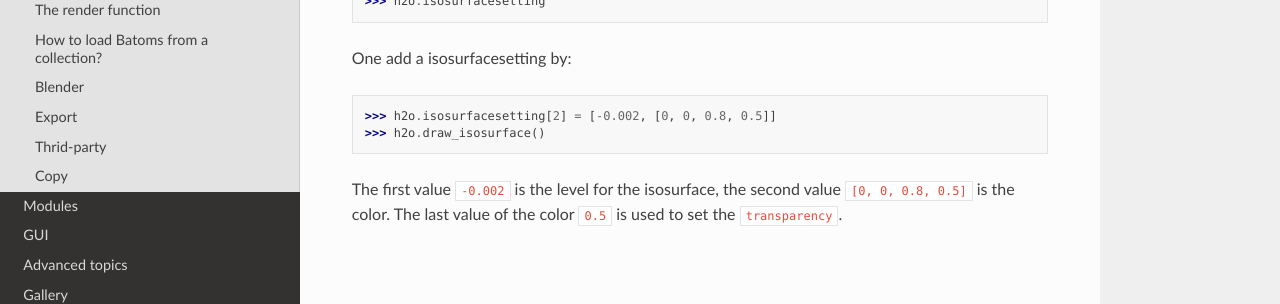
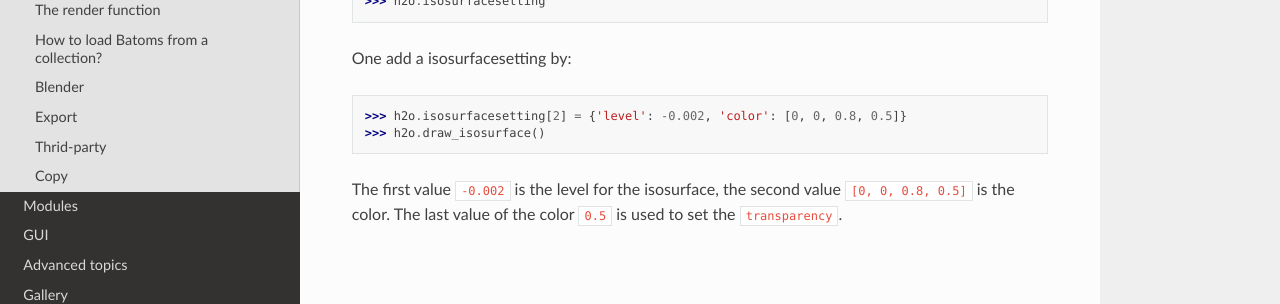
Before and after one commit to beautiful-atoms/beautiful-atoms-docs, a Sphinx documentation site: the page built from docs/source/tutorial/volumetric.rst, in a window 1280 px wide and 1302 px high. Shown: the part 467-771 px from the top of the window. Built offline with Sphinx 7.4.7 and the Read the Docs theme 2.0.0, drawn with Linux system fonts in a browser that asks for light colours.

Commit message:
fix __setitem__

```diff
--- a/docs/source/_static/gallery_c60.py
+++ b/docs/source/_static/gallery_c60.py
@@ -14,7 +14,7 @@ c60.bondsetting[('C', 'C')].type = '0'
 x = Batoms('x', {'X':[pos]})
 c60 = c60 + x
 # add bond `X-C`, and set polyhedra to True
-c60.bondsetting[('X', 'C')] = [0, 10, 2, True]
+c60.bondsetting[('X', 'C')] = {'species1': 'X', 'species2': 'C', 'min': 0, 'max': 10, 'search': 2, 'polyhedra': True}
 c60.polyhedrasetting['X'].color = [0.4, 0.4, 0, 1.0]
 c60.model_type = 1
 # # draw polyhedral model manually and not show the edge
--- a/docs/source/_static/volume_h2o.py
+++ b/docs/source/_static/volume_h2o.py
@@ -2,6 +2,6 @@ from ase.io.cube import read_cube_data
 from batoms import Batoms
 volume, atoms = read_cube_data('docs/source/_static/datas/h2o-homo.cube')
 h2o = Batoms('h2o', atoms = atoms, volume = volume, draw = False)
-h2o.isosurfacesetting[1] = [0.002, [1, 1, 0, 0.5]]
-h2o.isosurfacesetting[2] = [-0.002, [0, 0, 0.8, 0.5]]
+h2o.isosurfacesetting[1] = {'level': 0.002, 'color': [1, 1, 0, 0.5]}
+h2o.isosurfacesetting[2] = {'level': -0.002, 'color': [0, 0, 0.8, 0.5]}
 h2o.draw_isosurface()
--- a/docs/source/advanced/cavity.rst
+++ b/docs/source/advanced/cavity.rst
@@ -44,7 +44,7 @@ In order to represent the cavity by a polyhedral model, we add a ghost site (spe
 >>> x = Batoms('x', {'X':[pos]})
 >>> c60 = c60 + x
 >>> # add bond ()`X', 'C`), and set polyhedra to True
->>> c60.bondsetting[('X', 'C')] = [0, 10, 2, True]
+>>> c60.bondsetting[('X', 'C')] = {'species1': 'X', 'species2': 'C', 'min': 0, 'max': 10, 'search': 2, 'polyhedra': True}
 >>> c60.polyhedrasetting['X'].color = [0.4, 0.4, 0, 1.0]
 >>> c60.model_type = 1
 >>> # draw polyhedral model manually and not show the edge
--- a/docs/source/tutorial/volumetric.rst
+++ b/docs/source/tutorial/volumetric.rst
@@ -19,7 +19,7 @@ You can print the default isosurfacesetting by:
 
 One add a isosurfacesetting by:
 
->>> h2o.isosurfacesetting[2] = [-0.002, [0, 0, 0.8, 0.5]]
+>>> h2o.isosurfacesetting[2] = {'level': -0.002, 'color': [0, 0, 0.8, 0.5]}
 >>> h2o.draw_isosurface()
 
 The first value ``-0.002`` is the level for the isosurface, the second value ``[0, 0, 0.8, 0.5]`` is the color. The last value of the color ``0.5`` is used to set the ``transparency``.
```
